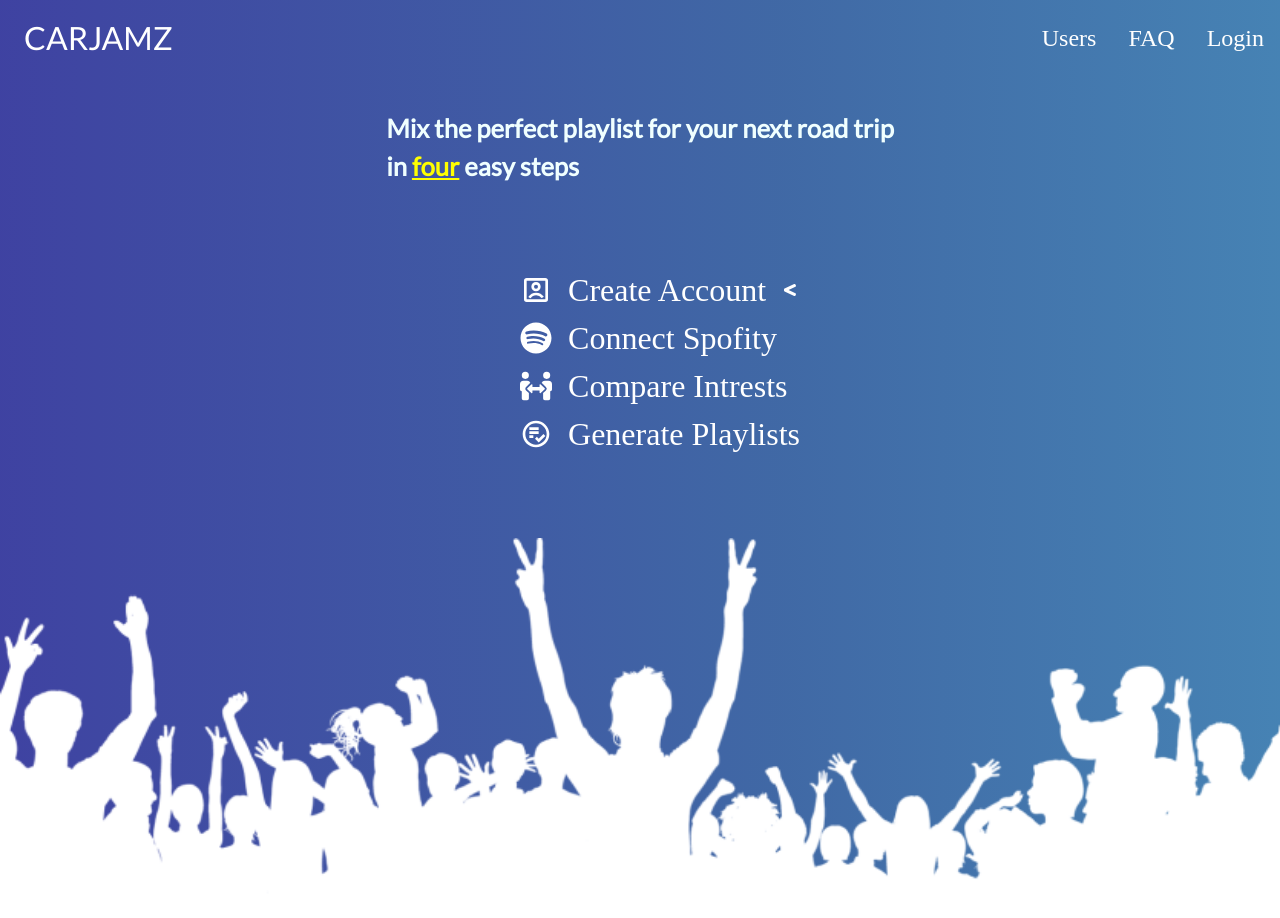
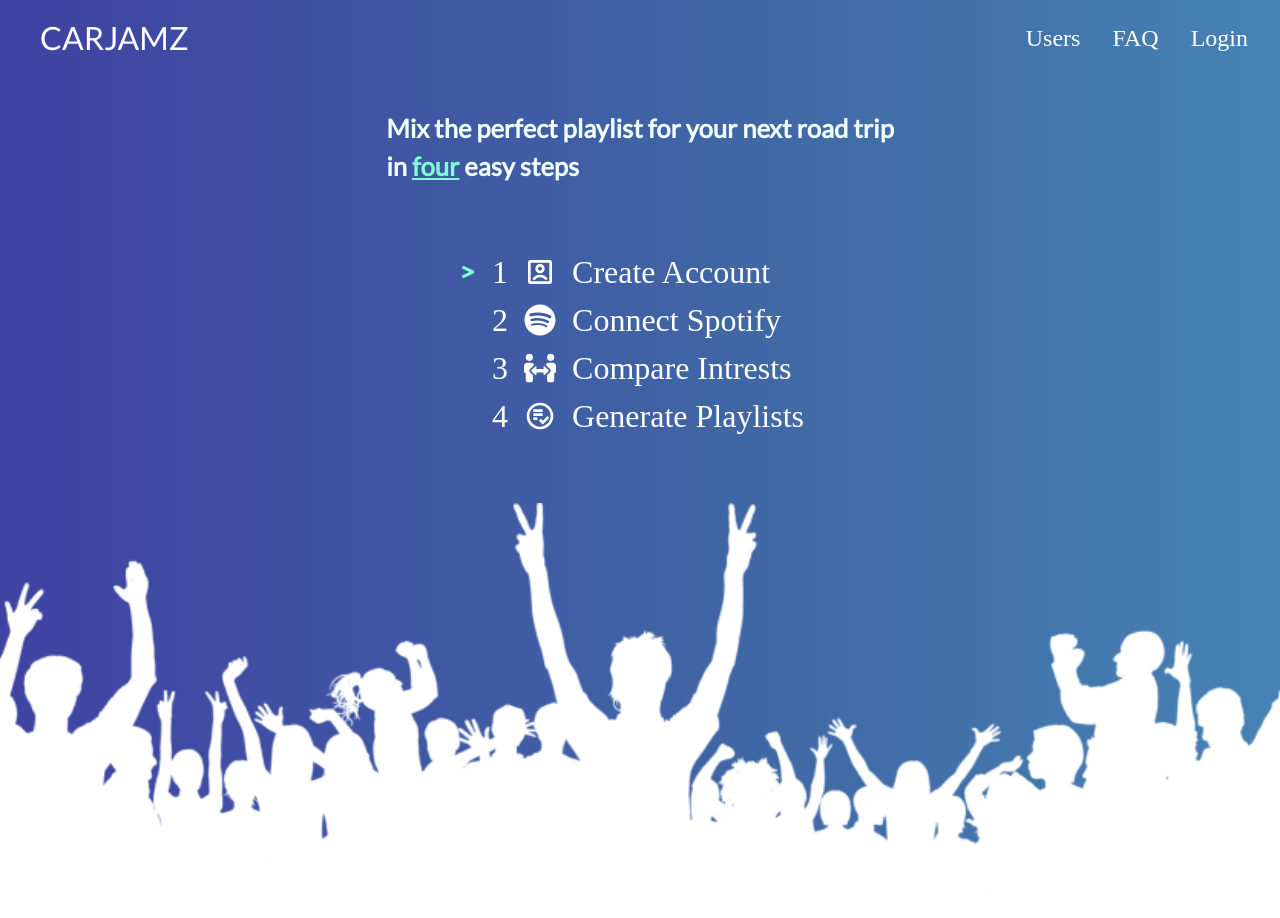
Before and after one commit to nfrankeln/CarJamz_Personal_Project, a React (Vite) app in the folder spotifyClient/: page / in a window 1280 px wide. Shown: the top 918 px of the page. Built offline with nearby package versions, Linux system fonts and the light colour scheme; no server answers.

Commit message:
moved checkmark to right, aligned items, and set secondary color to aquamarine

```diff
--- a/spotifyClient/src/App.jsx
+++ b/spotifyClient/src/App.jsx
@@ -12,7 +12,6 @@ import { getCookie } from "./utils/cookie";
 
 
 function App() {
-
   // STATE
   const [authenticated, setAuthenticated] = useState(false);
   const [spotifyAuthorized,setSpotifyAuthorized] = useState(false)
@@ -34,11 +33,11 @@ function App() {
 
 const router = createBrowserRouter(
   createRoutesFromElements(
-    <Route element={<NavBar authenticated={authenticated}/>}>
-        <Route index element={<HomePage authenticated={authenticated} spotifyAuthorized={spotifyAuthorized}/>}></Route>
-        <Route path="/login" element={<LoginPage setAuthenticated={setAuthenticated}/>}></Route>
-        <Route path="/collaberate"element={<CollaberatePage/>}></Route>
-        <Route path="/profile" element={<ProfilePage spotifyAuthorized={spotifyAuthorized}/>}></Route>
+    <Route path="/" element={<NavBar authenticated={authenticated}/>}>
+        <Route path="" element={<HomePage authenticated={authenticated} spotifyAuthorized={spotifyAuthorized}/>}></Route>
+        <Route path="login" element={<LoginPage setAuthenticated={setAuthenticated}/>}></Route>
+        <Route path="collaberate"element={<CollaberatePage/>}></Route>
+        <Route path="profile" element={<ProfilePage spotifyAuthorized={spotifyAuthorized}/>}></Route>
       </Route>
       )
 )
--- a/spotifyClient/src/components/LoginButtonToggle.css
+++ b/spotifyClient/src/components/LoginButtonToggle.css
@@ -13,9 +13,10 @@
   .btn-container{
     display: flex;
     justify-content: center;
-    width:30%;
+    width:40%;
     border-radius:1rem;
     padding: 0;
+    font-size: 1rem;
     background-color: #ddf0f0;
     border: none;
     box-shadow: rgba(50, 50, 93, 0.25) 0px 2px 5px -1px, rgba(0, 0, 0, 0.3) 0px 1px 3px -1px;
--- a/spotifyClient/src/components/NavBar.css
+++ b/spotifyClient/src/components/NavBar.css
@@ -3,6 +3,8 @@
     justify-content: space-between;
     align-items: center;
     height: 4.8rem;
+    margin-left: 1rem;
+    margin-right: 1rem;
 }
 .brand-title{
     font-size: 2rem;
@@ -18,6 +20,9 @@
 }
 .navbar-links li{
     list-style-type: none;
+    display: flex;
+    justify-content: center;
+    align-items: center;
 }
 .navbar-links li a{
     text-decoration: none;
@@ -34,9 +39,11 @@
     justify-content: center;
     align-items: center;
     border-radius: 5%;
-    color: #20bead;
+    background: #20bead;
     padding: 1rem;
     font-size: 1.5rem;
+    height: 50%;
+    color: white;
 }
 
 input[type="checkbox"]:checked ~ #sidebarMenu {
--- a/spotifyClient/src/components/SignInForm.jsx
+++ b/spotifyClient/src/components/SignInForm.jsx
@@ -1,14 +1,24 @@
 import './SignInForm.css'
 import { useForm } from "react-hook-form";
 import axios from 'axios'
-import { useNavigate } from 'react-router-dom';
+import { useNavigate,redirect } from 'react-router-dom';
 
 
 
 export default function SignInForm(){
-    const navigate = useNavigate()
+    const nav= useNavigate()
     const { register, handleSubmit, formState: { errors } } = useForm();
-    const onSubmit = loginData => axios.post('api/login/',{loginData}).then(response => navigate(''));
+    const onSubmit = async (loginData) => {
+        try {
+          const response = await axios.post("api/login/", { loginData });
+          nav("../", { replace: true });
+          nav(0)
+        } catch (error) {
+          // Handle the error here
+          console.error(error);
+        }
+      };
+
 
     return(
         <div id="sign-in-form-container">
--- a/spotifyClient/src/pages/HomePage.css
+++ b/spotifyClient/src/pages/HomePage.css
@@ -13,7 +13,7 @@
 }
 #colored-word{
   display: inline;
-  color: yellow;
+  color: aquamarine;
   text-decoration: underline;
 }
 .main{
@@ -30,7 +30,7 @@
   align-items: center;
   flex-direction: column;
   margin-top: 2rem;
-  gap: 5rem;
+  gap: 2rem;
   }
 
   .homebutton{
@@ -49,6 +49,11 @@
   }
   .step{
     font-size: 1rem;
+    min-width: 2rem;
+    color: aquamarine;
+  }
+  .strikethrough{
+    text-decoration: line-through;
   }
   #footer{
     display: contents;
@@ -59,20 +64,45 @@
     max-width: 100%;
     height: auto;
   }
+.listwrap{
+  display: flex;
+  align-items: center;
+}
   .icons{
 display: flex;
 align-items: flex-start;
 flex-direction: column;
+padding: 0;
+counter-reset: steps;
+
 
   }
+  .icons li::before{
+    content: counter(steps);
+  counter-increment: steps;
+  }
   .icons li{
-    display: flex;
-    align-items: center;
-    font-size: 2rem;
-    color: white;
-    gap:1rem;
-    flex:1;
+
+  display: flex;
+  font-size: 2rem;
+  color: white;
+  gap:1rem;
+  flex:1;
+  align-items: center;
   }
+.icon{
+  display: flex;
+  gap: 1rem;
+  align-items: center;
+  font-size: 2rem;
+  color: white;
+  min-width: 270px;
+
+
+}
+.checkmark{
+color: aquamarine ;
+}
 .icons li p {
   font-size: 2rem;
 
--- a/spotifyClient/src/pages/HomePage.jsx
+++ b/spotifyClient/src/pages/HomePage.jsx
@@ -1,24 +1,27 @@
 import crowd from '../assets/crowd.png'
 import number4 from'../assets/number4.svg'
 import './HomePage.css'
-import { FaSpotify,FaPeopleArrows,FaLessThan } from 'react-icons/fa';
+import { FaSpotify,FaPeopleArrows,FaGreaterThan } from 'react-icons/fa';
 import {MdOutlinePlaylistAddCheckCircle} from 'react-icons/md'
 import {RiAccountBoxLine} from 'react-icons/ri'
+import {GiCheckMark} from 'react-icons/gi'
 import { useEffect, useState } from 'react';
-import { Link } from 'react-router-dom';
+import { Link, useLocation } from 'react-router-dom';
 
 import {authorizeSpotify} from '../utils/authorizeSpotify'
 export default function HomePage(props){
+
     const [step,setStep] = useState(1)
     useEffect(()=>{
         console.log(props)
         if(props.authenticated){
             setStep(prevstep => prevstep+ 1)}
-        // if(props.spotifyAuthorized){
-        //     setStep(prevstep => prevstep + 1)
-        // }
+        if(props.spotifyAuthorized){
+            setStep(prevstep => prevstep + 1)
+        }
     }
         ,[props.authenticated,props.spotifyAuthorized])
+
     return (
     <div className='container'>
         <div className="header">
@@ -28,37 +31,63 @@ export default function HomePage(props){
 
 
         <div className='main'>
-        <ul className='icons'>
+        <ol className='icons'>
+            <div className='listwrap'>
+                {(step === 1 ? <div className='step'><FaGreaterThan/></div>: <div className='step'></div>) }
+                <li>
+                <div className='icon'>
+                    <div><RiAccountBoxLine/></div>
+                    <div>{step === 1 ? <Link to="/login">Create Account</Link> : <p className='strikethrough'>Create Account</p>}</div>
+                    </div>
+                {step > 1 ? <div className='checkmark'><GiCheckMark/></div>:<div className='checkmark'></div> }
+                </li>
+            </div>
 
-                <li className='icon'>
-                    <RiAccountBoxLine/>
-                    <div>{step === 1 ? <Link to="/login">Create Account</Link> : <p>Create Account</p>}</div>
-                    {step === 1 && <div className='step'><FaLessThan/></div>}
+            <div className='listwrap'>
+            {step === 2 && <div className='step'><FaGreaterThan/></div>}
+            {((step < 2) || (step > 2)) && <div className='step'></div> }
+
+                <li>
+                    <div className='icon'>
+                    <div><FaSpotify/></div>
+                    <div>
+                         {step === 2 && <button onClick={() => authorizeSpotify()}>Connect Spotify</button>}
+                         {step < 2  && <p>Connect Spotify</p>}
+                         {step > 2  && <p className='strikethrough'>Connect Spotify</p>}
+                    </div>
+                    </div>
+                    {step > 2? <div className='checkmark'><GiCheckMark/></div>:<div className='checkmark'></div> }
                 </li>
-
-                <li className='icon'>
-                    <FaSpotify/>
-                    <div>{step === 2 ? <button onClick={() => authorizeSpotify()}>Connect Spofity</button> :<p>Connect Spofity</p>}</div>
-                    {step === 2 && <div className='step'><FaLessThan/></div>}
-                </li>
+            </div>
 
 
+            <div className='listwrap'>
+            {step === 3 && <div className='step'><FaGreaterThan/></div>}
+            {((step < 3) || (step > 3)) && <div className='step'></div> }
 
-                <li className='icon'>
-                    <FaPeopleArrows/>
+                <li>
+                    <div className='icon'>
+                    <div><FaPeopleArrows/></div>
                     <div><p>Compare Intrests</p></div>
-                    {step === 3 && <div className='step'><FaLessThan/></div>}
+                    </div>
+                    {step > 3? <div className='checkmark'><GiCheckMark/></div>:<div className='checkmark'></div> }
                 </li>
+            </div>
 
 
+            <div className='listwrap'>
+            {step === 4 && <div className='step'><FaGreaterThan/></div>}
+            {step < 4  && <div className='step'></div> }
 
-                <li className='icon'>
-                    <MdOutlinePlaylistAddCheckCircle/>
+                <li>
+                <div className='icon'>
+                    <div><MdOutlinePlaylistAddCheckCircle/></div>
                     <div><p>Generate Playlists</p></div>
-                    {step === 4 && <div className='step'><FaLessThan/></div>}
+                </div>
+                {step > 4? <div className='checkmark'><GiCheckMark/></div>:<div className='checkmark'></div> }
                 </li>
-
-        </ul>
+            </div>
+        </ol>
 
         </div>
         <div id='footer'>
--- a/spotifyClient/src/pages/LoginPage.css
+++ b/spotifyClient/src/pages/LoginPage.css
@@ -1,11 +1,4 @@
-#login-page-container{
-    display: flex;
-    justify-content: space-around;
-    align-items: flex-start;
-    padding-top: 3%;
-	height: 100%;
-    width:100%;
-}
+
 
 #login-form-container{
     padding: 1em;
@@ -18,6 +11,13 @@
     flex-direction: column;
     box-shadow: rgba(50, 50, 93, 0.25) 0px 50px 100px -20px, rgba(0, 0, 0, 0.3) 0px 30px 60px -30px, rgba(10, 37, 64, 0.35) 0px -2px 6px 0px inset;
 }
+#login-form-container *{
+    font-size: 1rem;
+}
 img{
     width:100%;
 }
+label{
+    text-transform: uppercase;
+
+}
--- a/spotifyClient/src/pages/LoginPage.jsx
+++ b/spotifyClient/src/pages/LoginPage.jsx
@@ -9,12 +9,11 @@ export default function LoginPage(props){
 
     const[selectedButton,setSelectedButton]=useState(null)
     return(
-        <div id='login-page-container'>
             <div id='login-form-container'>
             <LoginButtonToggle selectedButton={selectedButton} setSelectedButton={setSelectedButton}/>
             {selectedButton==document.querySelector(('.btn1'))?<SignInForm/>:<SignUpForm setAuthenticated={props.setAuthenticated}/>}
             </div>
-        </div>
+
     )
 
 }
```
